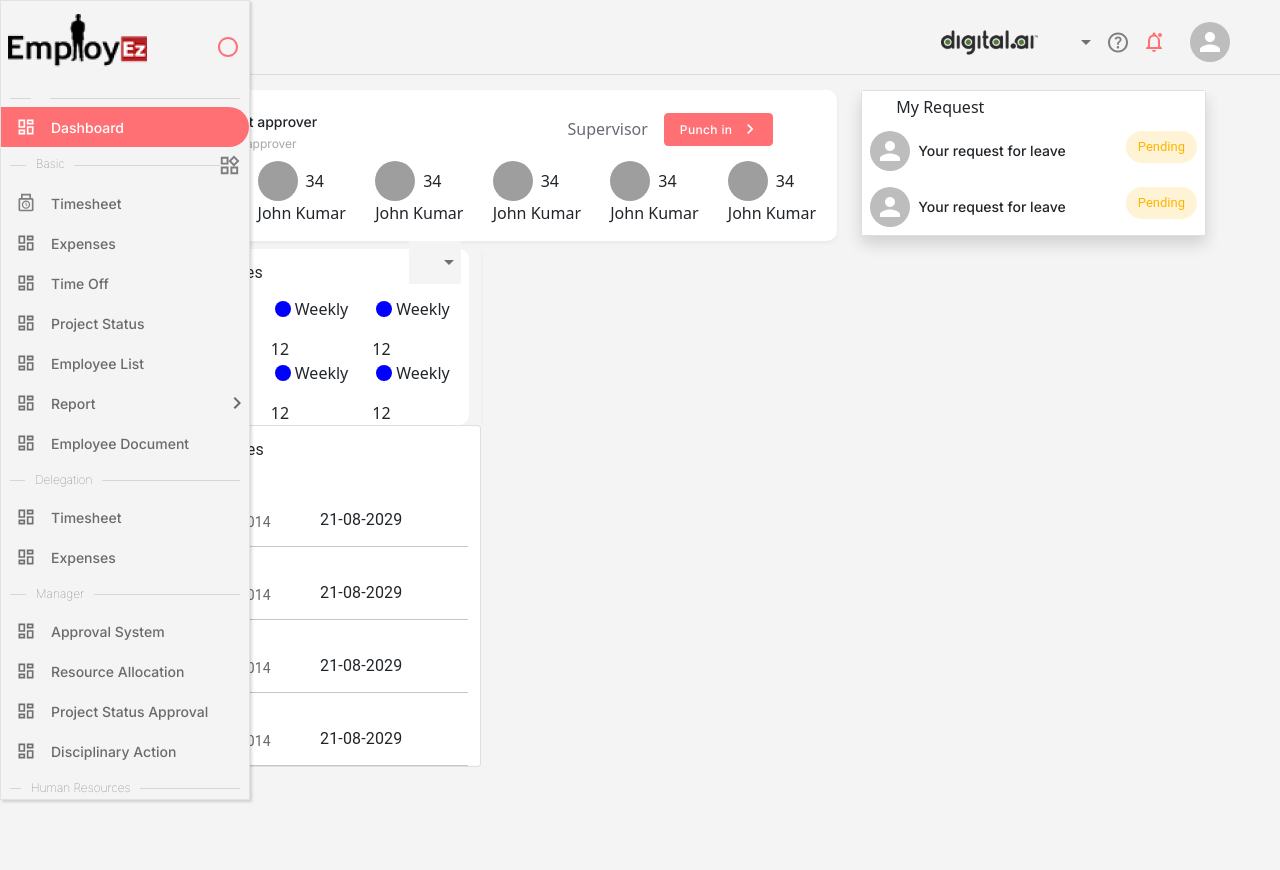
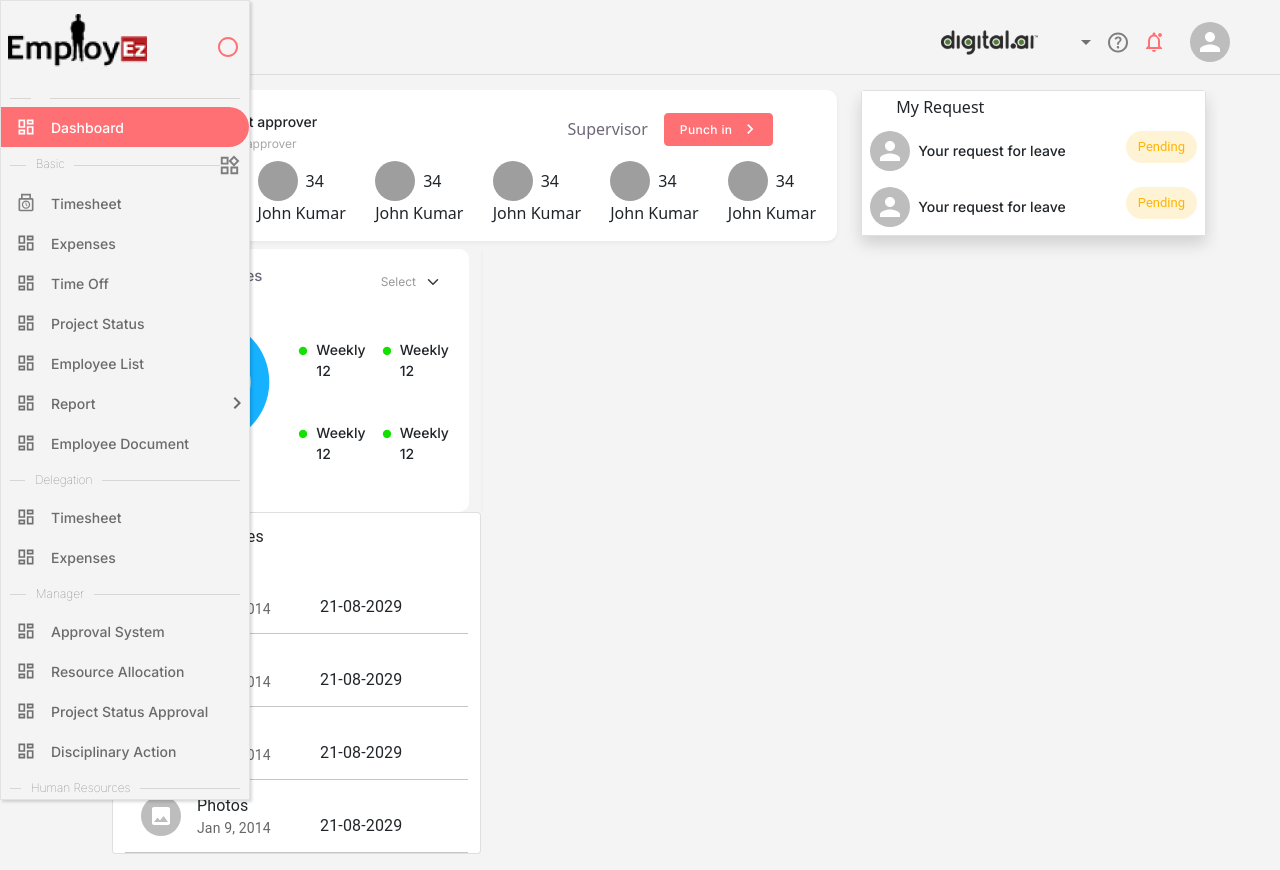
Before and after one commit to Praba31-1993/Employeez, a Next.js app: page /dashboard in a window 1280 px wide. Before the commit the page ends 800 px from the top, so only its background shows below. Built offline with nearby package versions, Linux system fonts and the light colour scheme; grey boxes are pictures that could not be loaded.

Commit message:
pending invoices

```diff
--- /dev/null
+++ b/app/dashboard/dashboard.css
@@ -0,0 +1,4 @@
+.form-select{
+    border: 0!important;
+    color:#999!important
+}
--- a/app/dashboard/pendinginvoice.tsx
+++ b/app/dashboard/pendinginvoice.tsx
@@ -5,51 +5,58 @@ import Image from "next/image";
 import FiberManualRecordIcon from "@mui/icons-material/FiberManualRecord";
 import ListItem from "@mui/material/ListItem";
 import ListItemText from "@mui/material/ListItemText";
+import "./dashboard.css";
+import { TextStyles } from "../reusableComponent/styles";
+import Circle from "../reusableComponent/circle";
+
 function Pendinginvoice() {
   return (
-    <div className="w-100">
-      <div className="d-flex justify-content-around">
-        <ListItem>
-          <ListItemText primary="Pending invoices" />
-        </ListItem>
-        <div style={{ marginTop: "-16px" }}>
-          <DropdownComponent />
-        </div>
+    <div className="p-3">
+      <div className="d-flex justify-content-between ">
+        <p className="textheader heading2">Pending Invoices</p>
+
+        <select
+          className="form-select form-select-lg mb-3
+          cursorPointer para2
+          "
+          aria-label=".form-select-lg example"
+          style={{ width: "fit-content" }}
+        >
+          <option selected>Select</option>
+          <option value="1">One</option>
+          <option value="2">Two</option>
+          <option value="3">Three</option>
+        </select>
       </div>
 
-      <div className="d-flex justify-content-around">
-        <Image src={InvoiceChartIcon} alt="chart" width={90} />
-        <div style={{ marginTop: "0px" }}>
-          <div>
-            <div className="row">
-              <div className="col-6">
-                <div className="d-flex">
-                  <FiberManualRecordIcon sx={{ fill: "blue" }} /> <p>Weekly</p>
+      <div className="row para pr-5">
+        <div className="col-sm-12 col-md-6">
+          <Image src={InvoiceChartIcon} alt="chart" />
+        </div>
+        <div className="col-sm-12 col-md-6 " style={{ margin: "10% auto" }}>
+          {[1, 2].map((list, index, array) => (
+            <div
+              key={index}
+              className={`d-flex justify-content-between gap-3 ${
+                index === array.length - 1 ? "mt-5" : ""
+              }`}
+            >
+              <div className="d-flex align-items-start gap-2">
+                <Circle />
+                <div style={{ marginTop: "-7px" }}>
+                  <p className="mb-0">Weekly</p>
+                  <p className="mb-0">12</p>
                 </div>
-                <div>12</div>
               </div>
-              <div className="col-6">
-                <div className="d-flex">
-                  <FiberManualRecordIcon sx={{ fill: "blue" }} /> <p>Weekly</p>
+              <div className="d-flex align-items-start gap-2">
+                <Circle />
+                <div style={{ marginTop: "-7px" }}>
+                  <p className="mb-0">Weekly</p>
+                  <p className="mb-0">12</p>
                 </div>
-                <div>12</div>
               </div>
             </div>
-            <div className="row">
-              <div className="col-6">
-                <div className="d-flex">
-                  <FiberManualRecordIcon sx={{ fill: "blue" }} /> <p>Weekly</p>
-                </div>
-                <div>12</div>
-              </div>
-              <div className="col-6">
-                <div className="d-flex">
-                  <FiberManualRecordIcon sx={{ fill: "blue" }} /> <p>Weekly</p>
-                </div>
-                <div>12</div>
-              </div>
-            </div>
-          </div>
+          ))}
         </div>
       </div>
     </div>
--- a/app/globals.css
+++ b/app/globals.css
@@ -46,7 +46,7 @@ code {
 
 .heading2 {
     font-family: "Inter", sans-serif;
-    font-size: 16px;
+    font-size: 15px;
     font-weight: 500;
 }
 
@@ -70,7 +70,7 @@ code {
 
 .para2 {
     font-family: "Inter", sans-serif;
-    font-size: 12px;
+    font-size: 12px !important;
 }
 
 .mutlicolourbtn {
@@ -129,7 +129,9 @@ body{
     overflow-x: hidden;
 
 }
-
+.cursorPointer{
+    cursor: pointer;
+}
 ::-webkit-scrollbar {
     width: 8px;
 }
@@ -144,6 +146,13 @@ body{
     border-radius: 10px;
 }
 
+.roundDot {
+    width: 10px !important;
+    height: 10px !important;
+    border-radius: 50%;
+
+  }
+
 @media (max-width:'600px') {
     .theme{
         width: 50vw !important;
--- /dev/null
+++ b/app/reusableComponent/circle.tsx
@@ -0,0 +1,8 @@
+import React from "react";
+import CircleIcon from "@mui/icons-material/Circle";
+
+function Circle() {
+  return <CircleIcon className="roundDot" sx={{ fill: "#14E002" }} />;
+}
+
+export default Circle;
```
